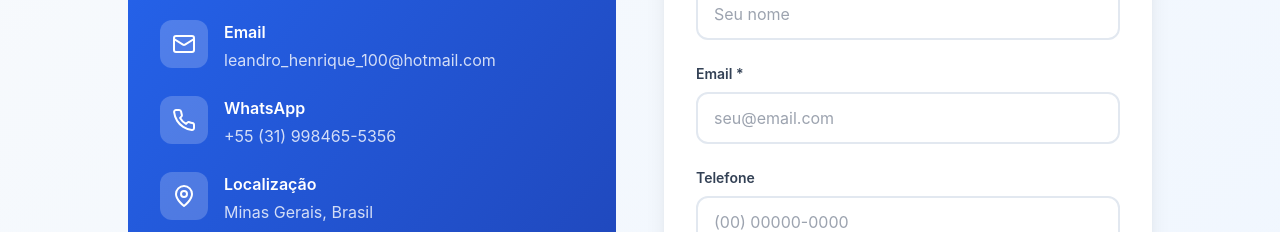
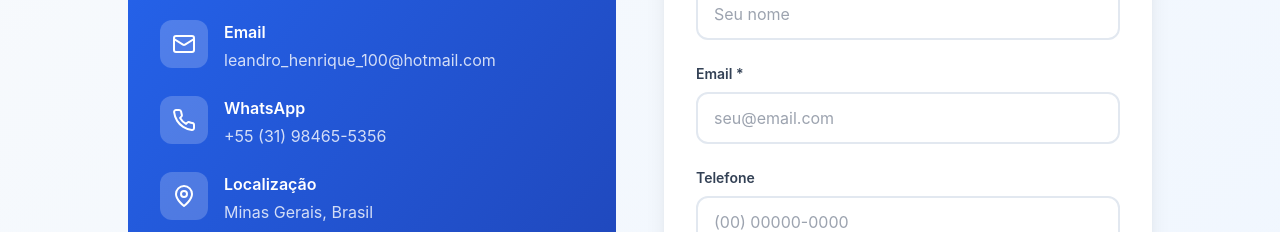
Before and after one commit to leandroricke100/portifolio-2025, a React (Vite) app: page / in a window 1280 px wide. Shown: the part 4573-4805 px from the top of the page. Built offline with nearby package versions, Linux system fonts and the light colour scheme.

Commit message:
correcao numero

```diff
--- a/src/components/Contact.jsx
+++ b/src/components/Contact.jsx
@@ -90,7 +90,7 @@ const Contact = () => {
                   </div>
                   <div>
                     <p className="font-semibold mb-1">WhatsApp</p>
-                    <p className="text-white/80">+55 (31) 998465-5356</p>
+                    <p className="text-white/80">+55 (31) 98465-5356</p>
                   </div>
                 </div>
 
```
